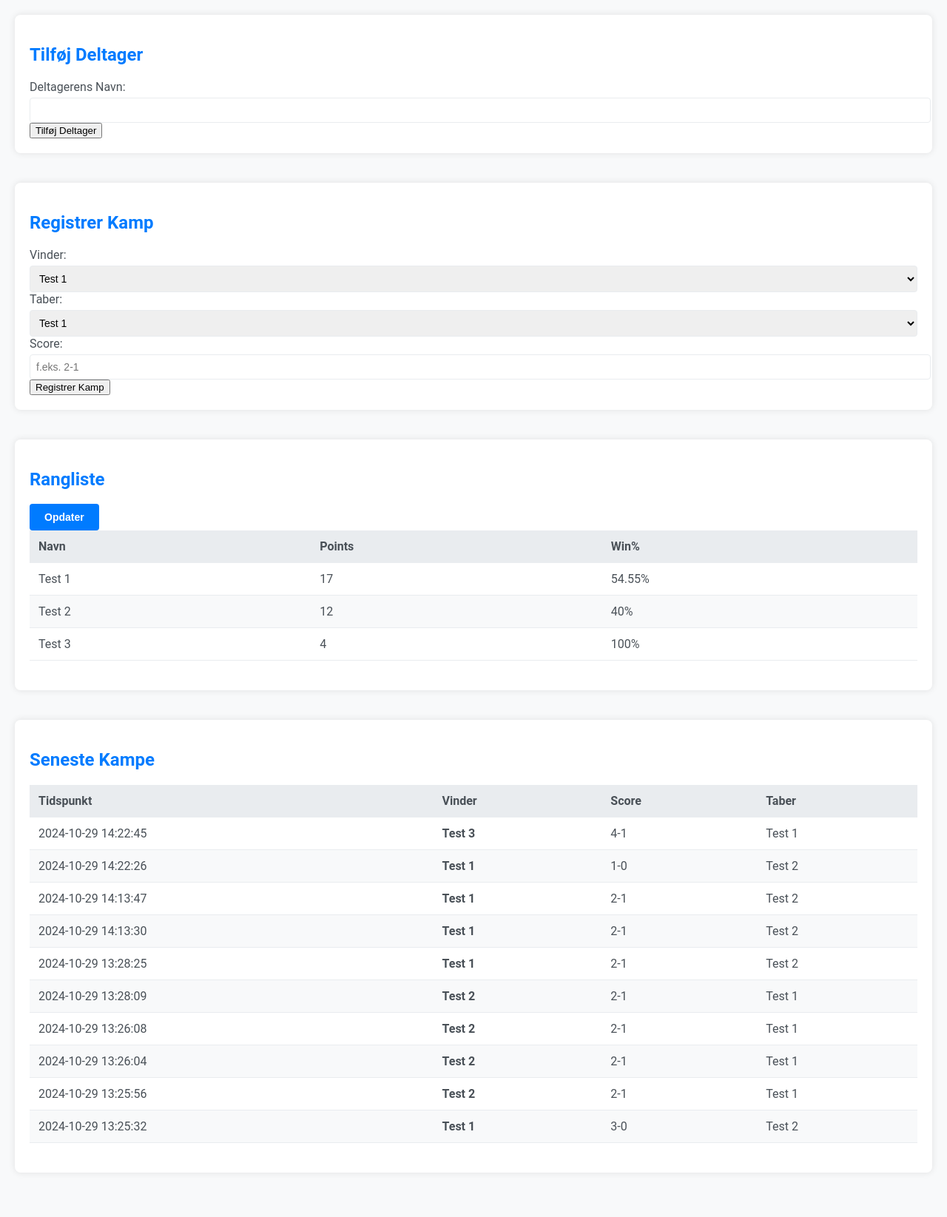
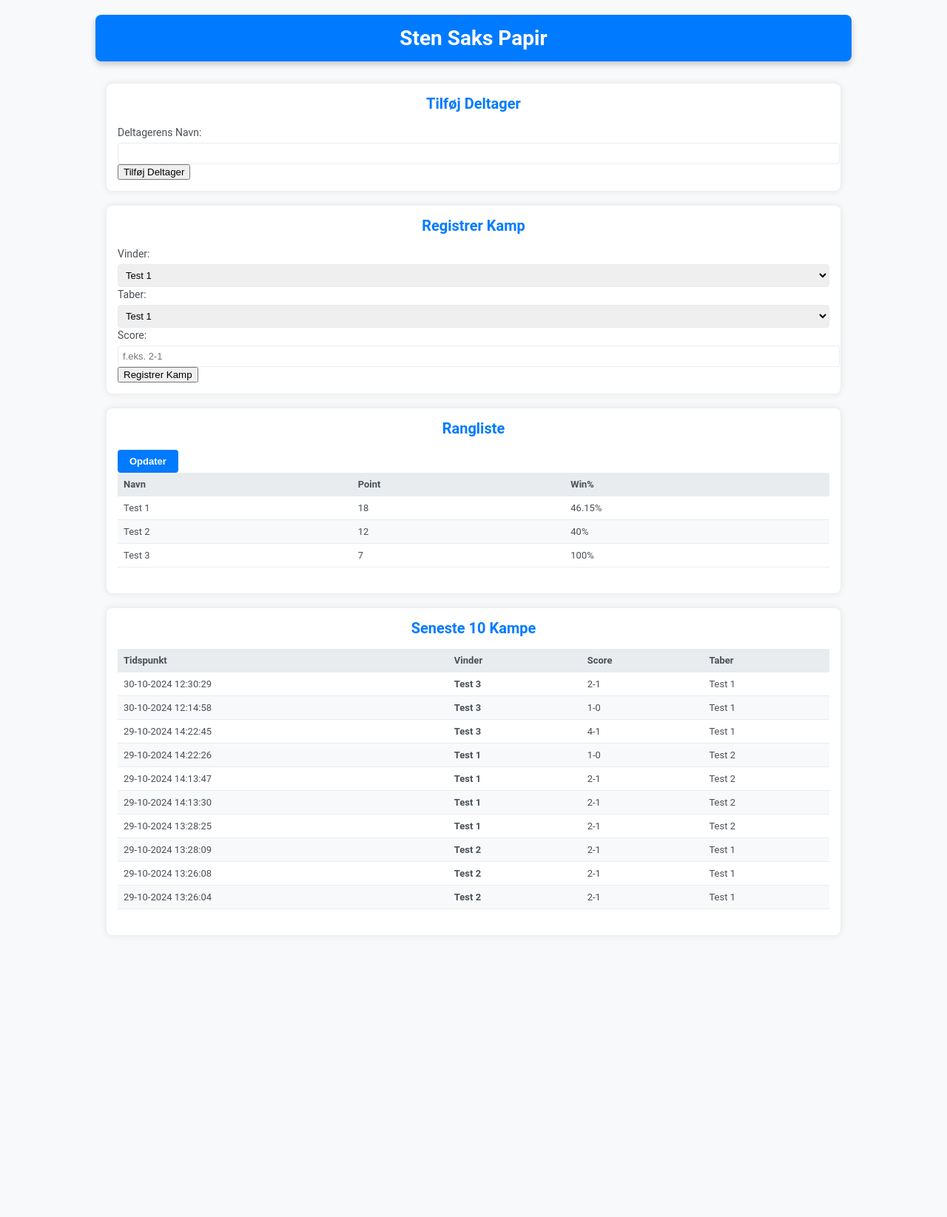
Before and after one commit to frederikptersen/sten_saks_papir, a PHP site: page / in a window 1280 px wide. Shown: the whole page at 74% size. After the commit the page ends 1229 px from the top, so only its background shows below. Run offline with PHP 8.4, Linux system fonts and the light colour scheme.

Commit message:
working code

```diff
--- a/data.json
+++ b/data.json
@@ -2,9 +2,9 @@
     "players": [
         {
             "name": "Test 1",
-            "points": 17,
+            "points": 18,
             "wins": 6,
-            "losses": 5
+            "losses": 7
         },
         {
             "name": "Test 2",
@@ -14,77 +14,89 @@
         },
         {
             "name": "Test 3",
-            "points": 4,
-            "wins": 1,
+            "points": 7,
+            "wins": 3,
             "losses": 0
         }
     ],
     "matches": [
         {
-            "timestamp": "2024-10-29 13:25:05",
+            "timestamp": "29-10-2024 13:25:05",
             "winner": "Test 1",
             "loser": "Test 2",
             "score": "2-1"
         },
         {
-            "timestamp": "2024-10-29 13:25:32",
+            "timestamp": "29-10-2024 13:25:32",
             "winner": "Test 1",
             "loser": "Test 2",
             "score": "3-0"
         },
         {
-            "timestamp": "2024-10-29 13:25:56",
+            "timestamp": "29-10-2024 13:25:56",
             "winner": "Test 2",
             "loser": "Test 1",
             "score": "2-1"
         },
         {
-            "timestamp": "2024-10-29 13:26:04",
+            "timestamp": "29-10-2024 13:26:04",
             "winner": "Test 2",
             "loser": "Test 1",
             "score": "2-1"
         },
         {
-            "timestamp": "2024-10-29 13:26:08",
+            "timestamp": "29-10-2024 13:26:08",
             "winner": "Test 2",
             "loser": "Test 1",
             "score": "2-1"
         },
         {
-            "timestamp": "2024-10-29 13:28:09",
+            "timestamp": "29-10-2024 13:28:09",
             "winner": "Test 2",
             "loser": "Test 1",
             "score": "2-1"
         },
         {
-            "timestamp": "2024-10-29 13:28:25",
+            "timestamp": "29-10-2024 13:28:25",
             "winner": "Test 1",
             "loser": "Test 2",
             "score": "2-1"
         },
         {
-            "timestamp": "2024-10-29 14:13:30",
+            "timestamp": "29-10-2024 14:13:30",
             "winner": "Test 1",
             "loser": "Test 2",
             "score": "2-1"
         },
         {
-            "timestamp": "2024-10-29 14:13:47",
+            "timestamp": "29-10-2024 14:13:47",
             "winner": "Test 1",
             "loser": "Test 2",
             "score": "2-1"
         },
         {
-            "timestamp": "2024-10-29 14:22:26",
+            "timestamp": "29-10-2024 14:22:26",
             "winner": "Test 1",
             "loser": "Test 2",
             "score": "1-0"
         },
         {
-            "timestamp": "2024-10-29 14:22:45",
+            "timestamp": "29-10-2024 14:22:45",
             "winner": "Test 3",
             "loser": "Test 1",
             "score": "4-1"
+        },
+        {
+            "timestamp": "30-10-2024 12:14:58",
+            "winner": "Test 3",
+            "loser": "Test 1",
+            "score": "1-0"
+        },
+        {
+            "timestamp": "30-10-2024 12:30:29",
+            "winner": "Test 3",
+            "loser": "Test 1",
+            "score": "2-1"
         }
     ]
 }
--- a/index.php
+++ b/index.php
@@ -75,7 +75,7 @@ if (isset($_POST['register_match'])) {
 
     // Tilføj kamp til matches
     $data['matches'][] = [
-        'timestamp' => date('Y-m-d H:i:s'),
+        'timestamp' => date('d-m-Y H:i:s'),
         'winner' => $winner,
         'loser' => $loser,
         'score' => $score
@@ -98,6 +98,9 @@ if (isset($_POST['register_match'])) {
     <link rel="stylesheet" href="style.css">
 </head>
 <body>
+    <header class="game-header">
+        <h1>Sten Saks Papir</h1>
+    </header>
 <div class="container">
 
     <!-- Tilføj Deltager Sektion -->
@@ -138,7 +141,7 @@ if (isset($_POST['register_match'])) {
             <thead>
                 <tr>
                     <th>Navn</th>
-                    <th>Points</th>
+                    <th>Point</th>
                     <th>Win%</th>
                 </tr>
             </thead>
@@ -160,7 +163,7 @@ if (isset($_POST['register_match'])) {
 
     <!-- Seneste Kampe Sektion -->
     <section class="section">
-        <h2>Seneste Kampe</h2>
+        <h2>Seneste 10 Kampe</h2>
         <table class="table">
             <thead>
                 <tr>
--- a/script.js
+++ b/script.js
@@ -1,5 +1,4 @@
 function updateRanklist() {
-    // Her kan du implementere AJAX-opdatering for at hente ny data
     document.getElementById('toast').style.display = 'block';
     setTimeout(() => document.getElementById('toast').style.display = 'none', 3000);
 }
--- a/style.css
+++ b/style.css
@@ -1,4 +1,3 @@
-/* Farvepalet */
 :root {
     --primary-blue: #007bff;
     --dark-blue: #004080;
@@ -18,28 +17,28 @@ body {
 }
 
 h1 {
-    font-size: 28px;
+    font-size: 24px;
     font-weight: bold;
     color: var(--dark-blue);
 }
 
 h2 {
-    font-size: 24px;
+    font-size: 20px;
     font-weight: 600;
     color: var(--primary-blue);
 }
 
 p, label {
-    font-size: 16px;
+    font-size: 14px;
 }
 
 button {
-    font-size: 14px;
+    font-size: 13px;
     font-weight: bold;
     color: white;
     background-color: var(--primary-blue);
     border: none;
-    padding: 10px 20px;
+    padding: 8px 16px;
     border-radius: 4px;
     cursor: pointer;
 }
@@ -53,15 +52,21 @@ button:active {
 }
 
 input[type="text"], select {
-    padding: 8px;
-    font-size: 14px;
+    padding: 6px;
+    font-size: 13px;
     border: 1px solid var(--medium-gray);
     border-radius: 4px;
     width: 100%;
     margin-top: 5px;
 }
 
-/* Komponentstil */
+.container {
+    width: 80%;
+    max-width: 1000px;
+    margin: 0 auto;
+    padding: 10px;
+}
+
 .table {
     width: 100%;
     border-collapse: collapse;
@@ -69,7 +74,8 @@ input[type="text"], select {
 }
 
 .table th, .table td {
-    padding: 12px;
+    padding: 8px;
+    font-size: 13px;
     border-bottom: 1px solid var(--medium-gray);
     text-align: left;
 }
@@ -82,7 +88,6 @@ input[type="text"], select {
     background-color: var(--light-gray);
 }
 
-/* Fejlmeddelelser */
 .error {
     color: var(--error-red);
     font-size: 14px;
@@ -99,15 +104,33 @@ input[type="text"], select {
     display: none;
 }
 
-/* Øg margin mellem sektionerne for bedre adskillelse */
 .section {
-    margin-bottom: 40px;
-}
-
-/* Giv hver sektion en let grå baggrund for at fremhæve */
-.section {
+    margin-bottom: 20px;
+    padding: 15px;
     background-color: #ffffff;
-    padding: 20px;
     border-radius: 8px;
     box-shadow: 0px 0px 10px rgba(0, 0, 0, 0.1);
 }
+
+.game-header {
+    width: 80%;
+    max-width: 1000px;
+    margin: 0 auto 20px auto;
+    padding: 15px;
+    background-color: var(--primary-blue);
+    text-align: center;
+    border-radius: 8px;
+    box-shadow: 0px 4px 8px rgba(0, 0, 0, 0.2);
+}
+
+.game-header h1 {
+    color: white;
+    font-size: 28px;
+    font-weight: bold;
+    margin: 0;
+}
+
+.section h2 {
+    text-align: center;
+    margin-top: 0;
+}
```
